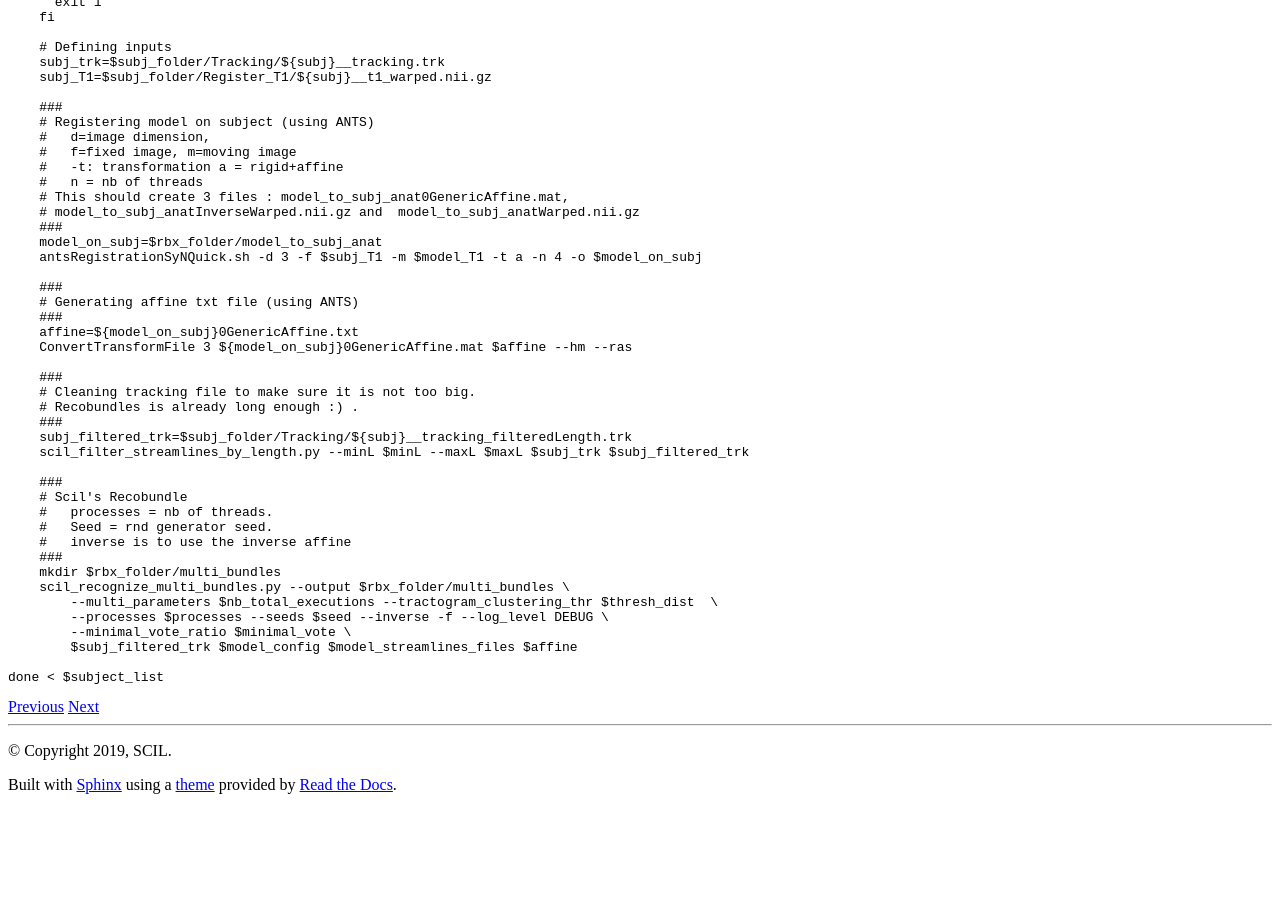
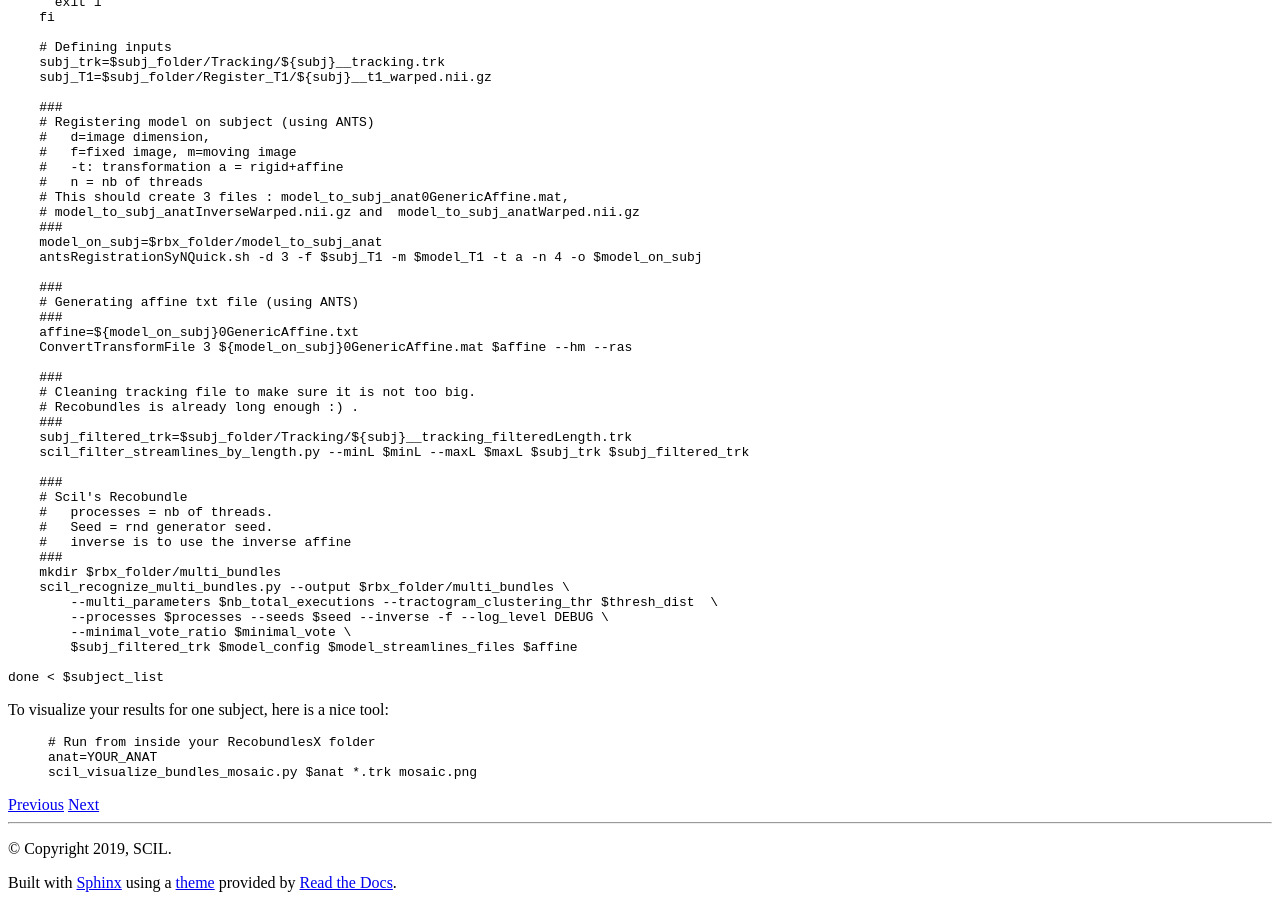
Before and after one commit to scilus/scil-documentation, a Sphinx documentation site: the page built from source/our_tools/recobundles.rst, in a window 1280 px wide and 900 px high, scrolled down 1445 px. Built offline with Sphinx 7.4.7 and the Read the Docs theme 2.0.0, drawn with Linux system fonts in a browser that asks for light colours; before the commit the page ends 2247 px from its top, so only the background shows below that.

Commit message:
Add visualize mosaic example

```diff
--- a/source/our_tools/recobundles.rst
+++ b/source/our_tools/recobundles.rst
@@ -85,3 +85,11 @@ You will need :ref:`ref_ants`
             $subj_filtered_trk $model_config $model_streamlines_files $affine
 
     done < $subject_list
+
+To visualize your results for one subject, here is a nice tool:
+
+    .. code-block:: bash
+
+        # Run from inside your RecobundlesX folder
+        anat=YOUR_ANAT
+        scil_visualize_bundles_mosaic.py $anat *.trk mosaic.png
```
